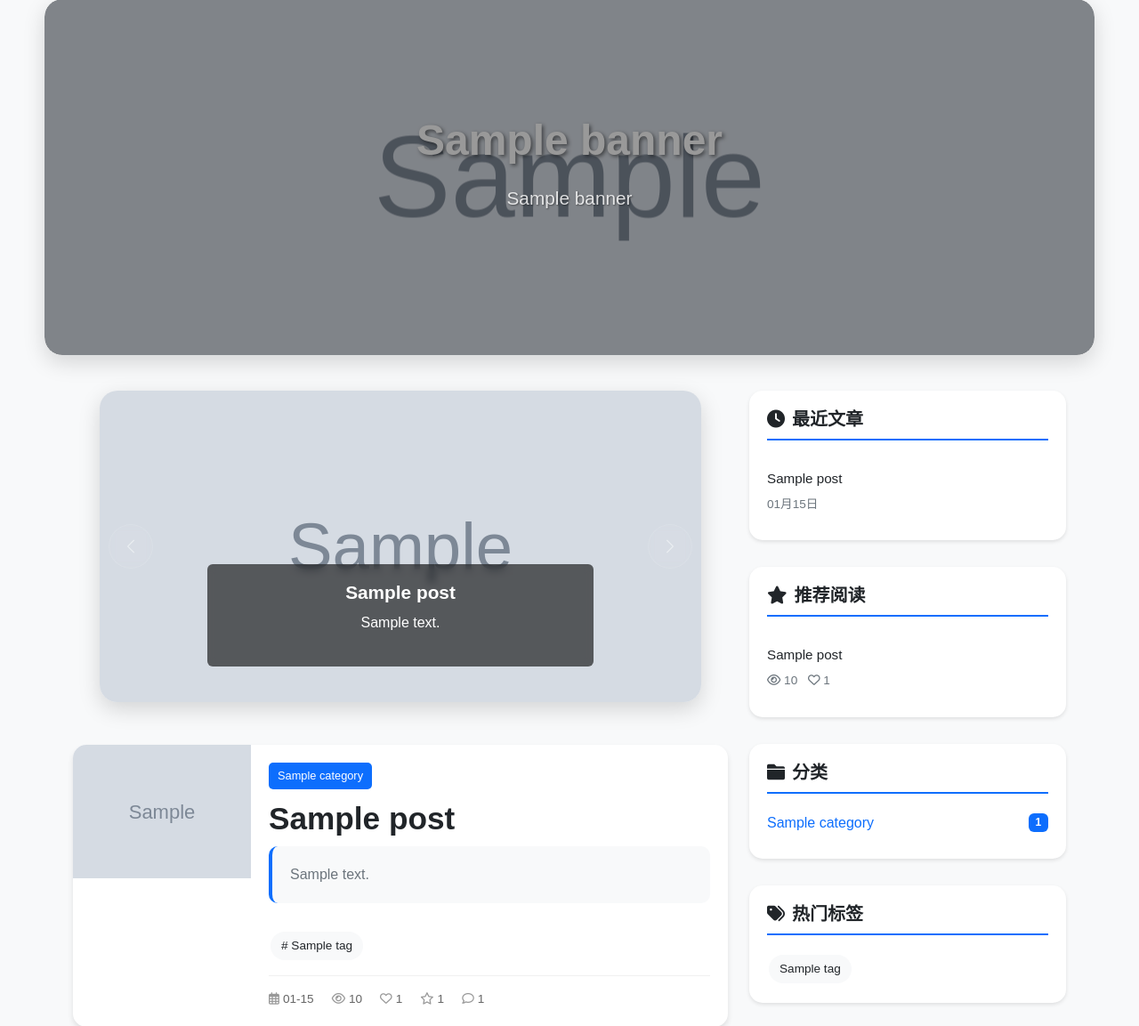
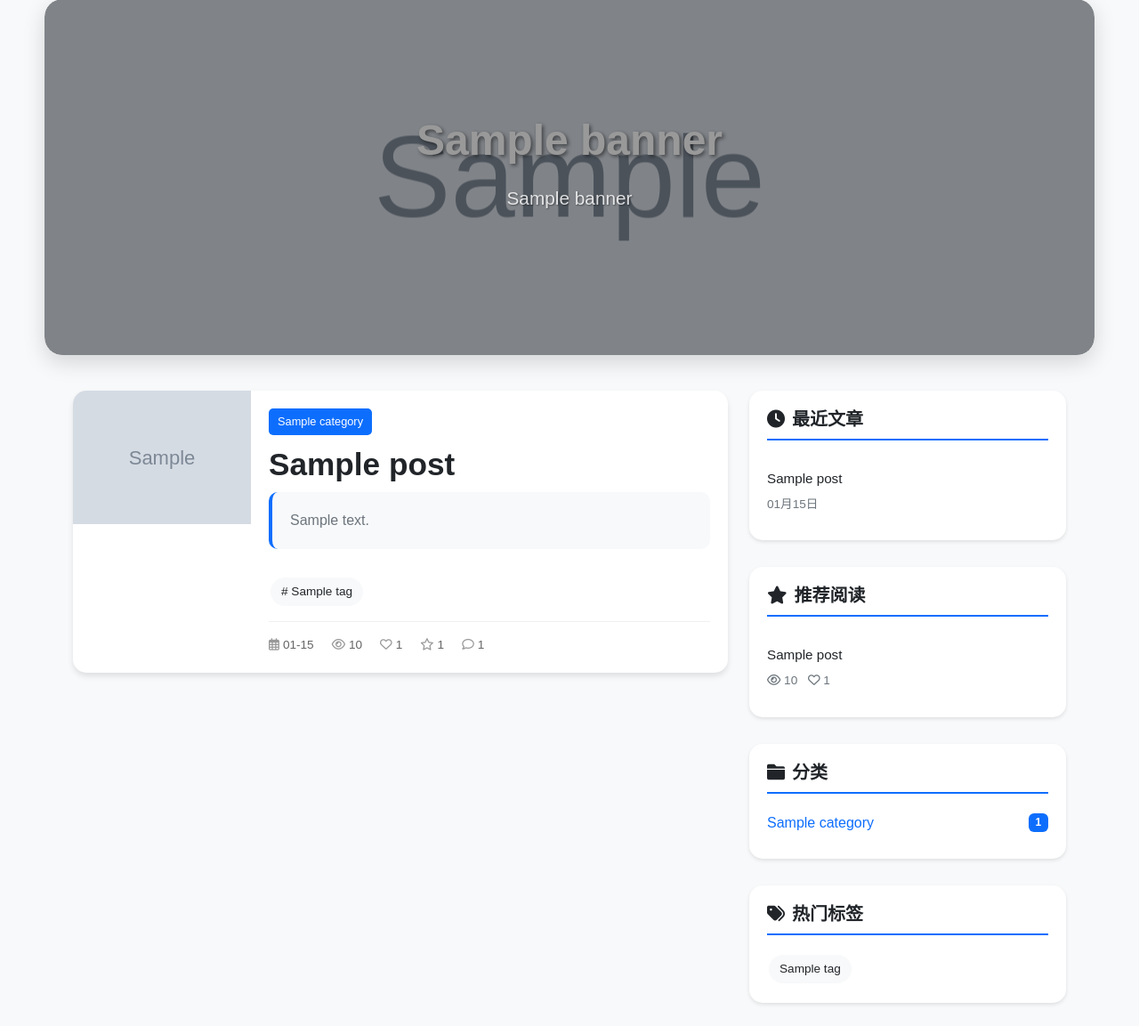
Before and after one commit to jhzhou002/blog, a Django app: page / in a window 1280 px wide. Shown: the part 70-1223 px from the top of the page at 89% size. Run offline with Django 4.2, Linux system fonts and the light colour scheme; tables that the repository leaves empty hold one stand-in row (values such as "Sample post"); grey boxes marked "Sample" are stand-in pictures.

Commit message:
Remove duplicate featured posts carousel system
- Removed old featured posts carousel HTML template code
- Cleaned up view logic by removing featured_posts variable and context
- Deleted redundant CSS styles for the old rounded-carousel system
- Now using only the modern Banner carousel system for hero section
- Simplified codebase by removing duplicate carousel functionality
- Improved page performance by reducing unnecessary DOM elements

🤖 Generated with [Claude Code](https://claude.ai/code)

Co-Authored-By: Claude <noreply@anthropic.com>

```diff
--- a/blog/views.py
+++ b/blog/views.py
@@ -18,10 +18,7 @@ def index(request):
     # 轮播图横幅
     banners = Banner.objects.filter(is_active=True)[:5]
 
-    # 推荐文章（轮播图）- 现在改用banners，不再需要featured_posts
-    featured_posts = Post.objects.filter(is_published=True, is_featured=True)[:3]
-
-    # 获取已发布的文章，现在显示所有已发布的文章
+    # 获取已发布的文章
     posts = Post.objects.filter(is_published=True).select_related('category', 'author').prefetch_related('tags')
 
     # 分页
@@ -44,7 +41,6 @@ def index(request):
     context = {
         'banners': banners,
         'posts': posts,
-        'featured_posts': featured_posts,
         'recent_posts': recent_posts,
         'recommended_posts': recommended_posts,
         'categories': categories,
--- a/static/css/style.css
+++ b/static/css/style.css
@@ -181,94 +181,6 @@ body {
     }
 }
 
-/* Carousel */
-.rounded-carousel {
-    border-radius: 20px;
-    overflow: hidden;
-    box-shadow: 0 8px 25px rgba(0, 0, 0, 0.15);
-    margin: 0 30px; /* 增加左右留白 */
-    position: relative;
-}
-
-/* 响应式设计 */
-@media (max-width: 768px) {
-    .rounded-carousel {
-        margin: 0 15px; /* 小屏幕减少边距 */
-        border-radius: 15px;
-    }
-
-    .carousel-item {
-        height: 250px; /* 小屏幕降低高度 */
-    }
-
-    .carousel-control-prev,
-    .carousel-control-next {
-        width: 40px;
-        height: 40px;
-    }
-
-    .carousel-control-prev {
-        left: 8px;
-    }
-
-    .carousel-control-next {
-        right: 8px;
-    }
-}
-
-.carousel-item {
-    height: 350px;
-}
-
-.rounded-carousel-img {
-    width: 100%;
-    height: 100%;
-    object-fit: cover;
-}
-
-.carousel-caption {
-    background: rgba(0, 0, 0, 0.6);
-    border-radius: 12px;
-    padding: 20px;
-    margin: 0 20px 20px 20px;
-    backdrop-filter: blur(5px);
-}
-
-.carousel-caption h5 a {
-    font-size: 1.3rem;
-    font-weight: 600;
-}
-
-.carousel-control-prev,
-.carousel-control-next {
-    background: rgba(255, 255, 255, 0.1);
-    border-radius: 50%;
-    width: 50px;
-    height: 50px;
-    top: 50%;
-    transform: translateY(-50%);
-    backdrop-filter: blur(5px);
-    border: 1px solid rgba(255, 255, 255, 0.2);
-    transition: all 0.3s ease;
-}
-
-.carousel-control-prev:hover,
-.carousel-control-next:hover {
-    background: rgba(255, 255, 255, 0.2);
-}
-
-.carousel-control-prev {
-    left: 10px;
-}
-
-.carousel-control-next {
-    right: 10px;
-}
-
-.carousel-control-prev-icon,
-.carousel-control-next-icon {
-    background-size: 18px 18px;
-}
 
 /* Post Cards */
 .post-card {
--- a/templates/blog/index.html
+++ b/templates/blog/index.html
@@ -69,33 +69,6 @@
     <div class="row">
         <!-- Main Content -->
         <div class="col-lg-8">
-            <!-- Featured Carousel -->
-            {% if featured_posts %}
-            <div id="featuredCarousel" class="carousel slide rounded-carousel mb-5" data-bs-ride="carousel">
-                <div class="carousel-inner">
-                    {% for post in featured_posts %}
-                    <div class="carousel-item {% if forloop.first %}active{% endif %}">
-                        {% if post.cover_image %}
-                            <img src="{{ post.cover_image.url }}" class="d-block w-100 rounded-carousel-img" alt="{{ post.title }}">
-                        {% else %}
-                            <img src="{% static 'images/default-post.jpg' %}" class="d-block w-100 rounded-carousel-img" alt="{{ post.title }}">
-                        {% endif %}
-                        <div class="carousel-caption rounded">
-                            <h5><a href="{{ post.get_absolute_url }}" class="text-white text-decoration-none">{{ post.title }}</a></h5>
-                            <p>{{ post.summary|truncatewords:15 }}</p>
-                        </div>
-                    </div>
-                    {% endfor %}
-                </div>
-                <button class="carousel-control-prev" type="button" data-bs-target="#featuredCarousel" data-bs-slide="prev">
-                    <span class="carousel-control-prev-icon"></span>
-                </button>
-                <button class="carousel-control-next" type="button" data-bs-target="#featuredCarousel" data-bs-slide="next">
-                    <span class="carousel-control-next-icon"></span>
-                </button>
-            </div>
-            {% endif %}
-
             <!-- Blog Posts -->
             <div class="posts-section">
                 {% for post in posts %}
```
